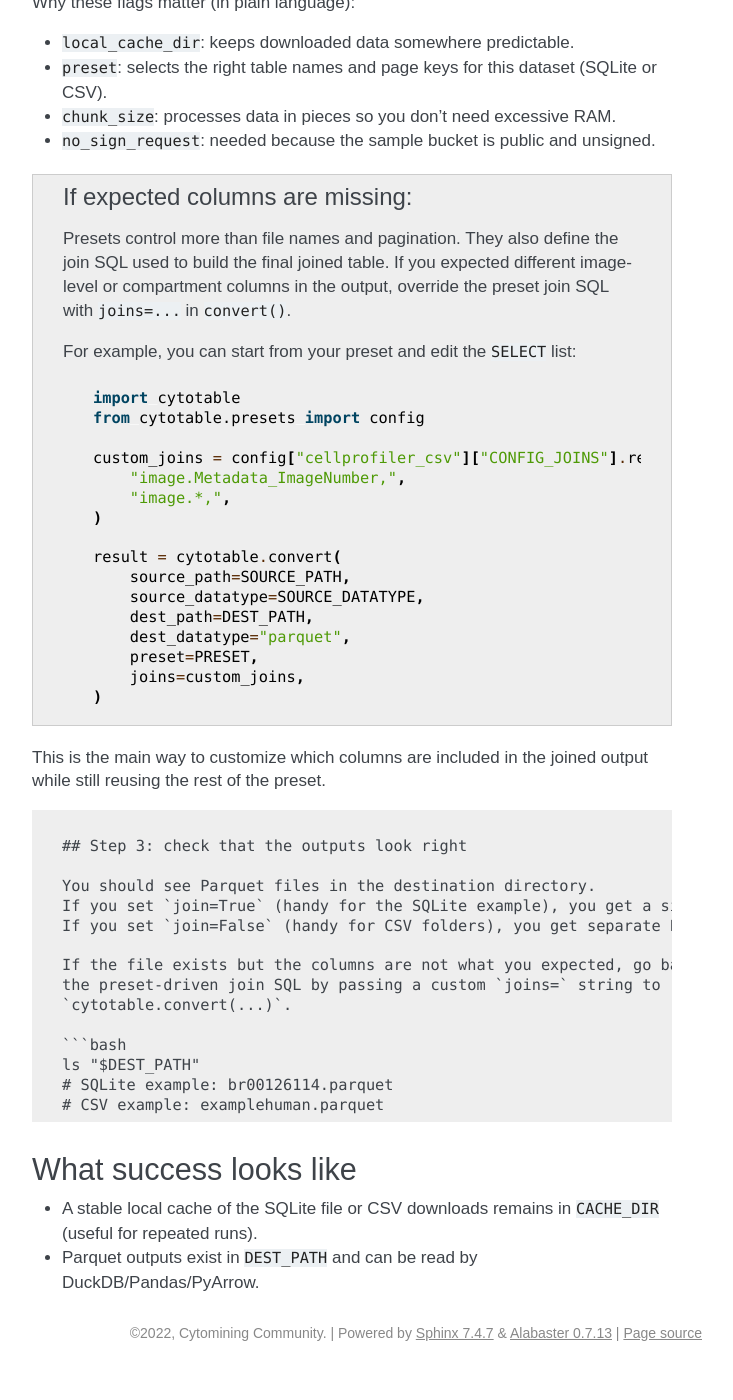
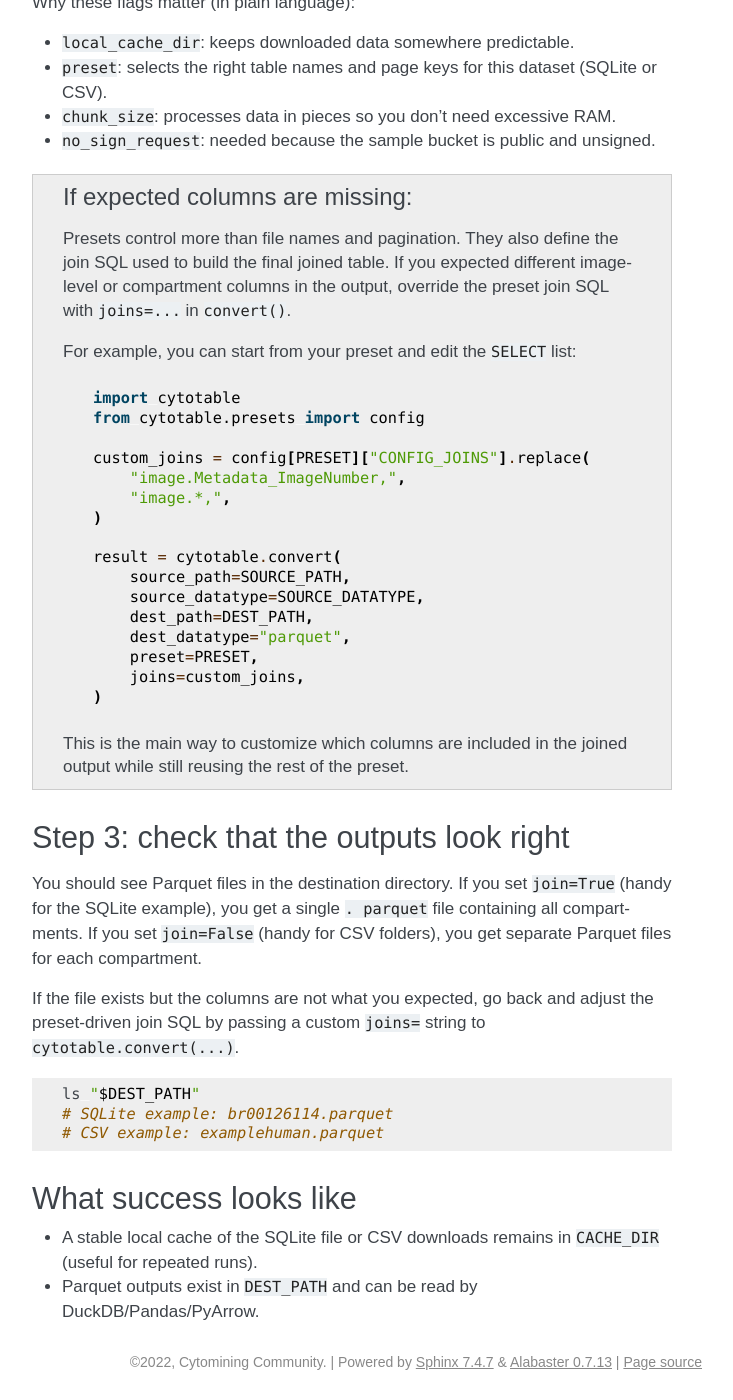
Before and after one commit to cytomining/CytoTable, a Sphinx documentation site: the page built from docs/source/tutorials/cellprofiler_to_parquet.md, in a window 1280 px wide and 1400 px high, scrolled down 2500 px. Shown: the whole window, without its empty margins (438-1171 px from the left). Built offline with Sphinx 7.4.7, drawn with Linux system fonts in a browser that asks for light colours; pages that are not in the unit, such as notebooks, are missing from menus; before the commit the page ends 3871 px from its top, so only the background shows below that; some of the changed text lies outside the part shown.

Commit message:
coderabbit review suggestions

`````diff
--- a/docs/source/tutorials/cellprofiler_to_parquet.md
+++ b/docs/source/tutorials/cellprofiler_to_parquet.md
@@ -14,7 +14,7 @@ A start-to-finish walkthrough for image analysts who want a working Parquet expo
 - CellProfiler CSV folders: point `source_path` to the folder that contains `Cells.csv`, `Cytoplasm.csv`, etc.; set `source_datatype="csv"` and `preset="cellprofiler_csv"`.
 - Only certain compartments: add `targets=["cells", "nuclei"]` (case-insensitive).
 - Memory constrained: lower `chunk_size` (e.g., 10000) and ensure `CACHE_DIR` has space.
-```
+````
 
 ## Setup (copy-paste)
 
@@ -23,7 +23,7 @@ python -m venv .venv
 source .venv/bin/activate
 pip install --upgrade pip
 pip install cytotable
-```
+````
 
 ## Inputs and outputs
 
@@ -115,7 +115,7 @@ For example, you can start from your preset and edit the `SELECT` list:
 import cytotable
 from cytotable.presets import config
 
-custom_joins = config["cellprofiler_csv"]["CONFIG_JOINS"].replace(
+custom_joins = config[PRESET]["CONFIG_JOINS"].replace(
     "image.Metadata_ImageNumber,",
     "image.*,",
 )
@@ -128,7 +128,7 @@ result = cytotable.convert(
     preset=PRESET,
     joins=custom_joins,
 )
-````
+```
 
 This is the main way to customize which columns are included in the joined
 output while still reusing the rest of the preset.
@@ -149,7 +149,7 @@ the preset-driven join SQL by passing a custom `joins=` string to
 ls "$DEST_PATH"
 # SQLite example: br00126114.parquet
 # CSV example: examplehuman.parquet
-````
+```
 
 ## What success looks like
 
`````
